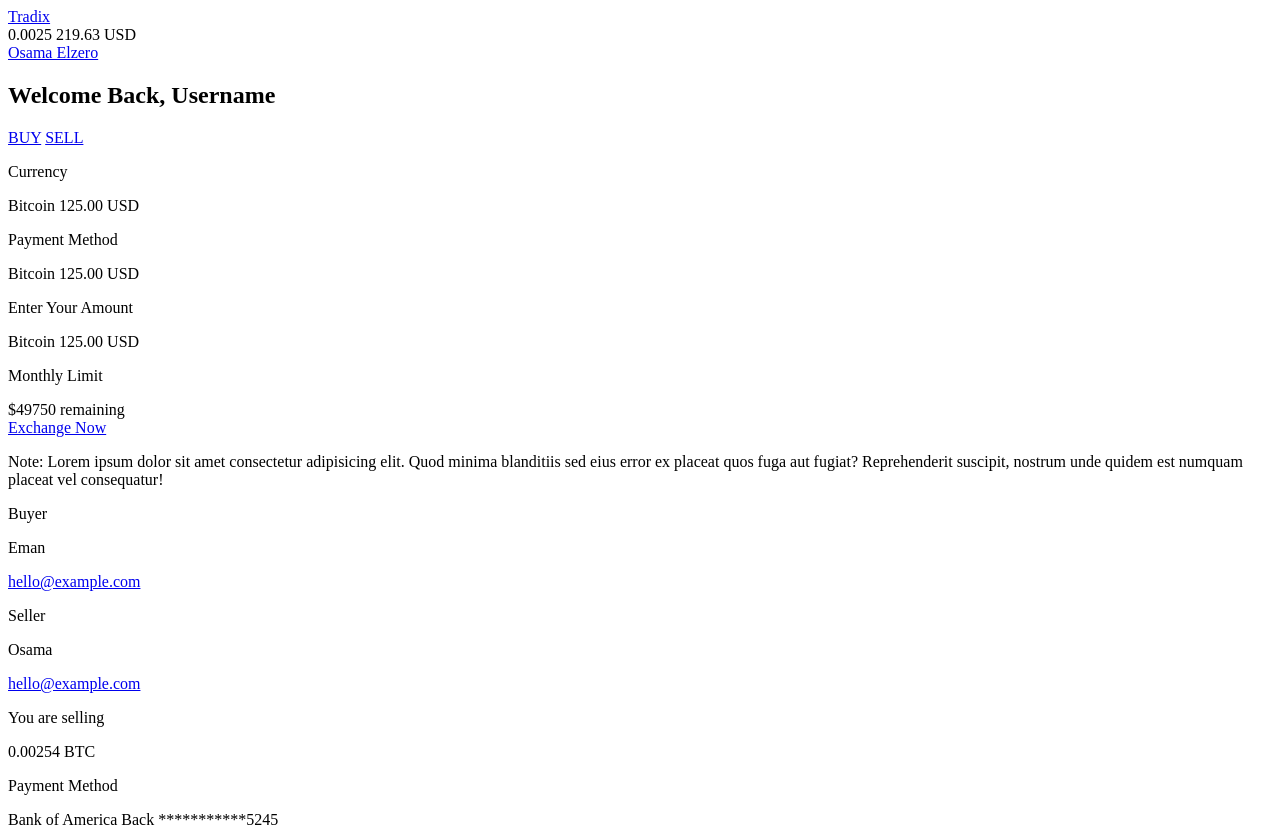
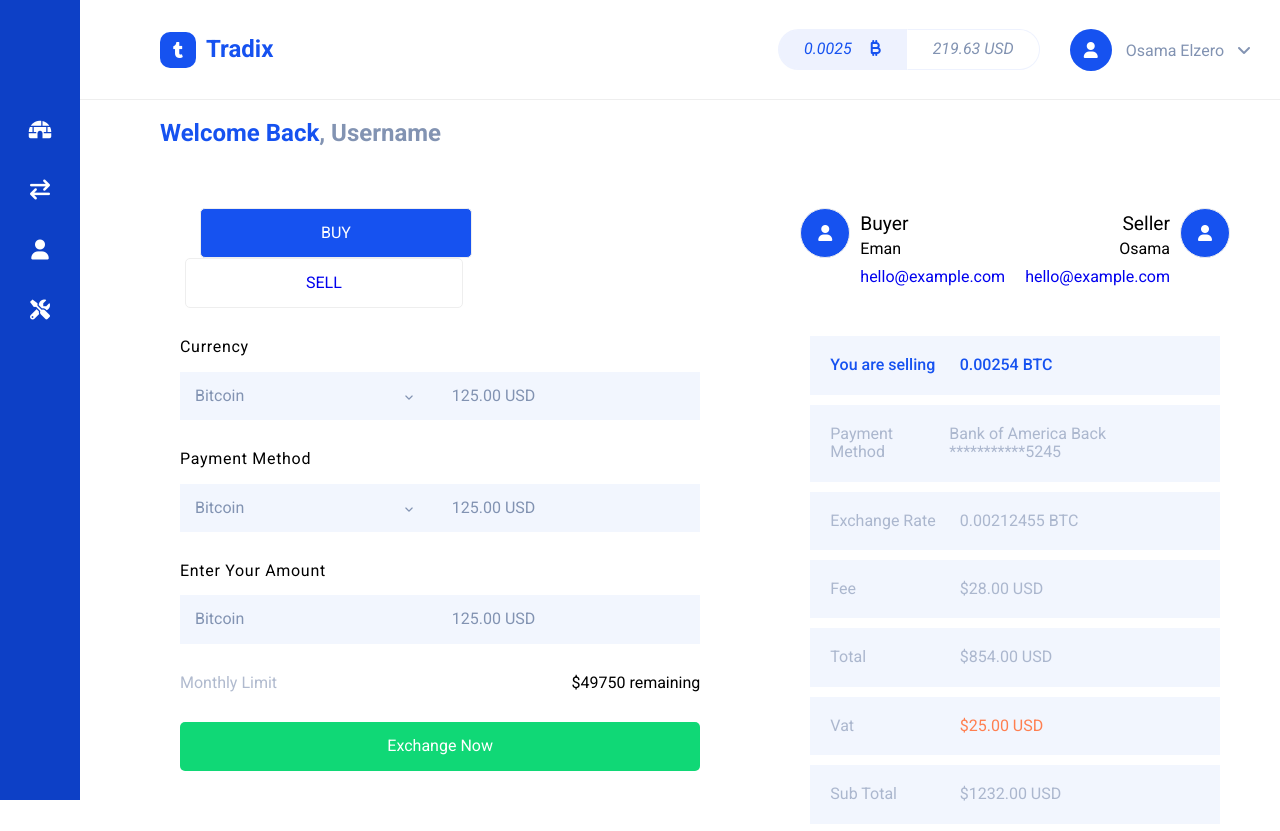
Before and after one commit to H7ioo/Practice, a plain HTML site: page elzero_website_challenges/Bitcoin Dashboard/index.html in a window 1280 px wide. Shown: the top 831 px of the page. Drawn offline with Linux system fonts and the light colour scheme; the site is published under a folder, as on GitHub Pages, so addresses that start at the root find nothing.

Commit message:
Update index.html

```diff
--- a/elzero_website_challenges/Bitcoin Dashboard/index.html
+++ b/elzero_website_challenges/Bitcoin Dashboard/index.html
@@ -5,11 +5,11 @@
     <meta name="viewport" content="width=device-width, initial-scale=1.0">
     <title>Tradix - Copy</title>
     <!-- Font Awesome -->
-    <link rel="stylesheet" href="/css/all.min.css">
+    <link rel="stylesheet" href="./css/all.min.css">
     <!-- Normalize -->
-    <link rel="stylesheet" href="/css/normalize.css">
+    <link rel="stylesheet" href="./css/normalize.css">
     <!-- Main CSS -->
-    <link rel="stylesheet" href="/css/main.css">
+    <link rel="stylesheet" href="./css/main.css">
     <!-- Google Font -->
     <link rel="preconnect" href="https://fonts.googleapis.com">
 <link rel="preconnect" href="https://fonts.gstatic.com" crossorigin>
```
